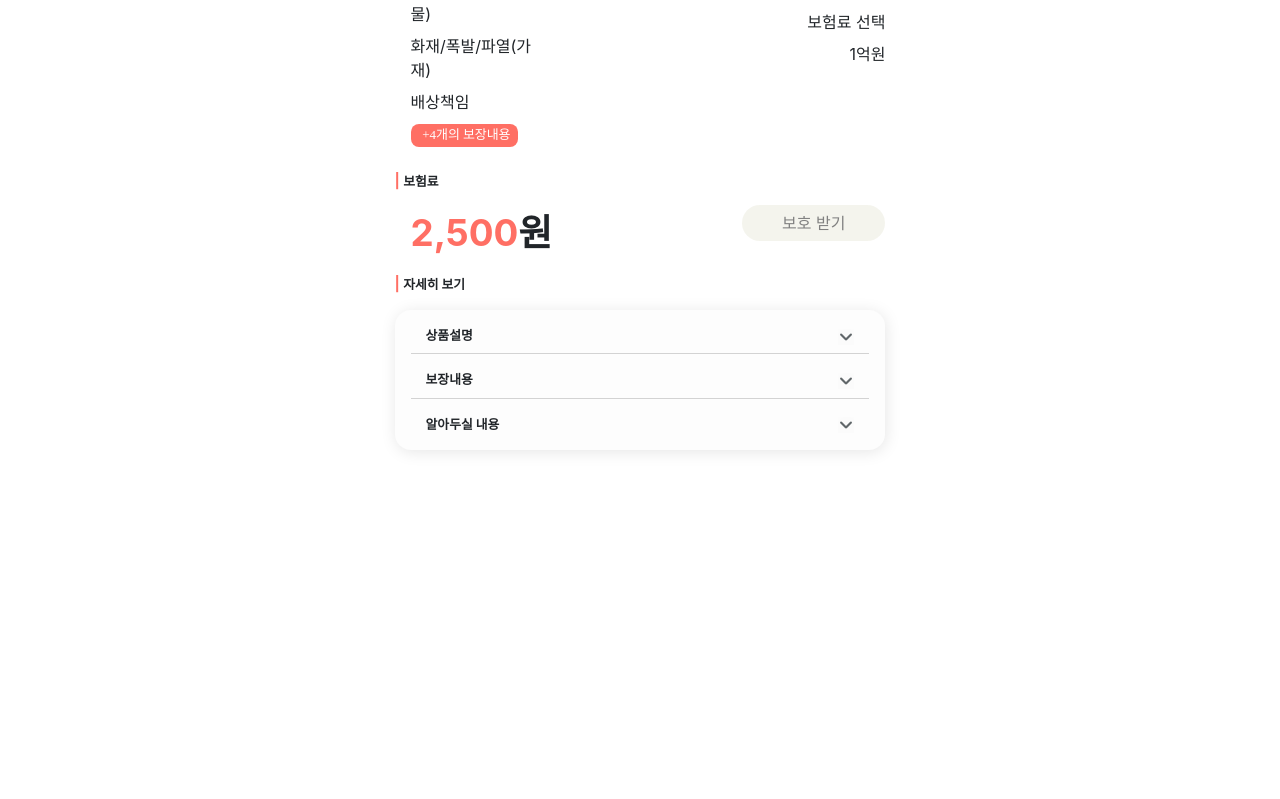
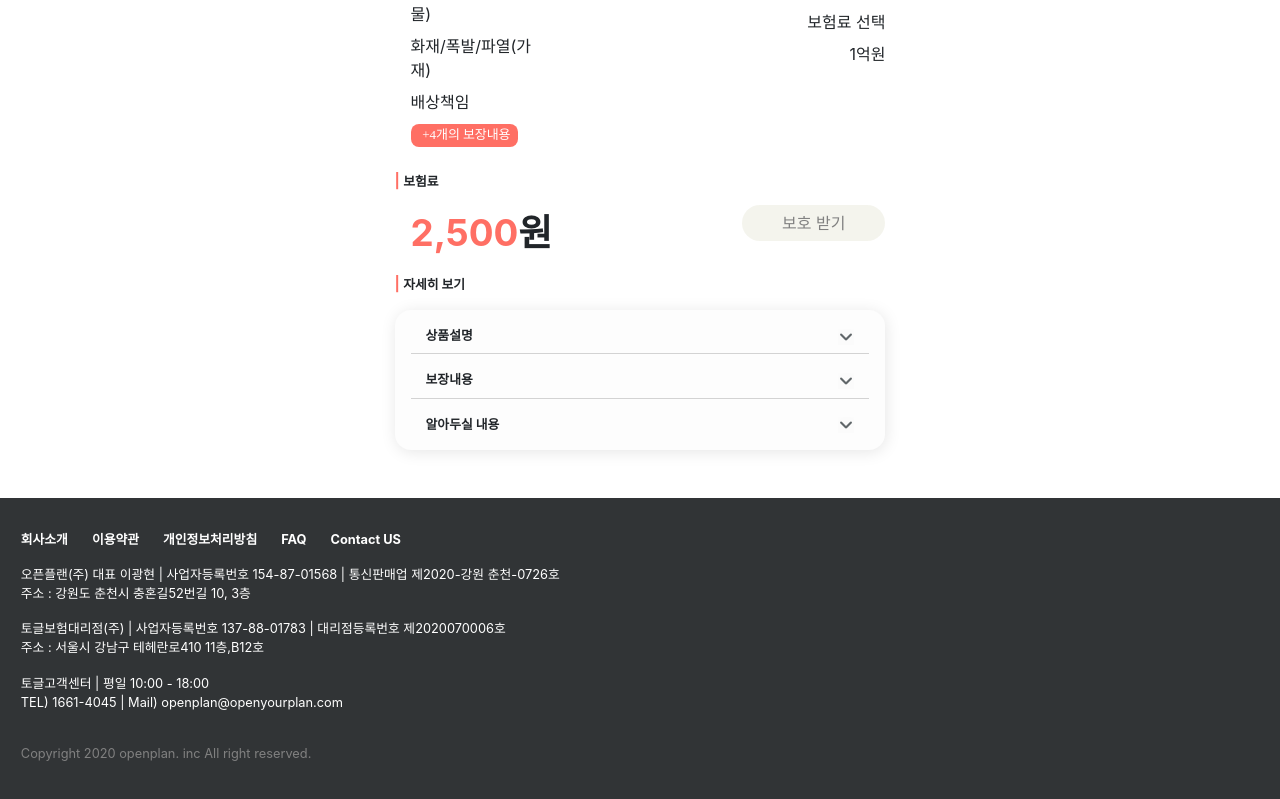
Before and after one commit to idenhan/toggle-ref-web, a React (Create React App) app: page / in a window 1280 px wide. Shown: the part 1143-1942 px from the top of the page. Before the commit the page ends 1641 px from the top, so only its background shows below. Built offline with nearby package versions, Linux system fonts and the light colour scheme.

Commit message:
Done with the left side of Footer

```diff
--- a/src/App.jsx
+++ b/src/App.jsx
@@ -1,11 +1,13 @@
 import Navbar from "./components/navbar";
 import Register from "./components/registerForm";
+import Footer from "./components/footer";
 
 function App() {
   return (
     <div className="App">
       <Navbar />
       <Register />
+      <Footer />
     </div>
   );
 }
--- /dev/null
+++ b/src/components/footer.css
@@ -0,0 +1,36 @@
+#footer {
+  background-color:#313436;
+  color: white;
+}
+
+#footer-left {
+  font-size: 0.8rem;
+  margin-left: 1.3rem;
+}
+
+#policies {
+  font-weight: bold;
+  margin-top: 2rem;
+  margin-bottom: 1rem;
+}
+
+#openplan {
+  margin-bottom: 1rem;
+}
+
+#toggle {
+  margin-bottom: 1rem;
+}
+
+#toggle-cs {
+  margin-bottom: 2rem;
+}
+
+#copyright {
+  margin-bottom: 2.5rem;
+  color: grey;
+}
+
+#policies-text {
+  margin-right: 1.5rem;
+}
--- a/src/components/footer.jsx
+++ b/src/components/footer.jsx
@@ -1,5 +1,51 @@
+import "./footer.css";
+
+/* eslint-disable jsx-a11y/anchor-is-valid */
 const Footer = () => {
-  return <></>;
+  return (
+    <footer id="footer">
+      <div className="row">
+        <div className="col-7" id="footer-left">
+          <div id="policies">
+            <span id="policies-text">회사소개</span>
+            <span id="policies-text">이용약관</span>
+            <span id="policies-text">개인정보처리방침</span>
+            <span id="policies-text">FAQ</span>
+            <span id="policies-text">Contact US</span>
+          </div>
+          <div id="openplan">
+            <div id="openplan-co">
+              오픈플랜(주) 대표 이광현 | 사업자등록번호 154-87-01568 |
+              통신판매업 제2020-강원 춘천-0726호
+            </div>
+            <div id="openplan-ad">
+              주소 : 강원도 춘천시 충혼길52번길 10, 3층
+            </div>
+          </div>
+          <div id="toggle">
+            <div id="toggle-co">
+              토글보험대리점(주) | 사업자등록번호 137-88-01783 | 대리점등록번호
+              제2020070006호
+            </div>
+            <div id="toggle-ad">
+              주소 : 서울시 강남구 테헤란로410 11층,B12호
+            </div>
+          </div>
+          <div id="toggle-cs">
+            <div id="toggle-cs-name">토글고객센터 | 평일 10:00 - 18:00</div>
+            <div id="toggle-cs-num">
+              TEL) 1661-4045 | Mail) openplan@openyourplan.com
+            </div>
+          </div>
+          <div id="copyright">
+            Copyright 2020 openplan. inc All right reserved.
+          </div>
+        </div>
+        <div className="col-1"></div>
+        <div className="col"></div>
+      </div>
+    </footer>
+  );
 };
 
 export default Footer;
```
Also changed, not shown: 1 other file (tests, documents, lock files or other folders).
